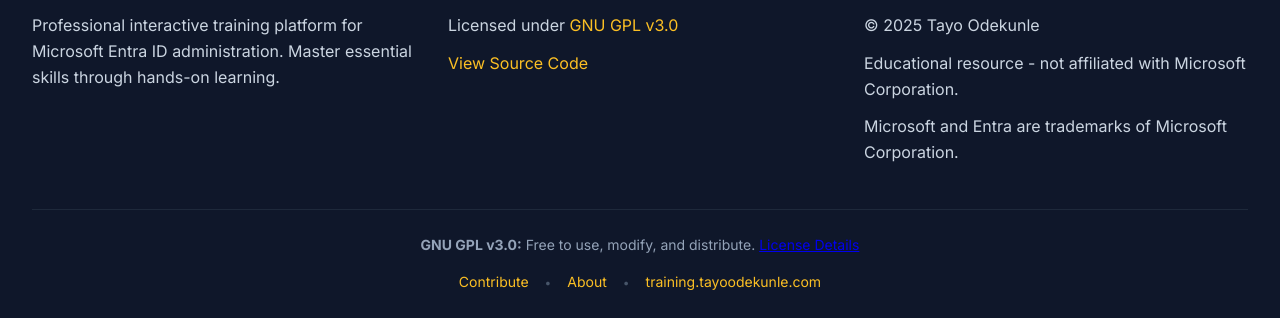
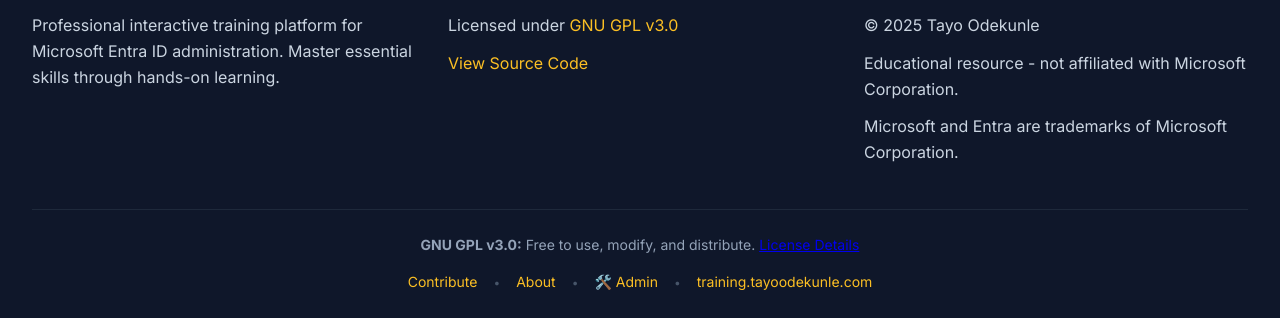
Before and after one commit to LordPixma/entra-training, a plain HTML site: page index.html in a window 1280 px wide. Shown: the part 1613-1931 px from the top of the page. Drawn offline with Linux system fonts and the light colour scheme; no server answers.

Commit message:
update index

```diff
--- a/index.html
+++ b/index.html
@@ -391,6 +391,8 @@
                             <span>•</span>
                             <a href="#" onclick="showAbout()">About</a>
                             <span>•</span>
+                            <a href="/admin.html" target="_blank">🛠️ Admin</a>
+                            <span>•</span>
                             <a href="https://training.tayoodekunle.com" target="_blank">training.tayoodekunle.com</a>
                         </div>
                     </div>
```
